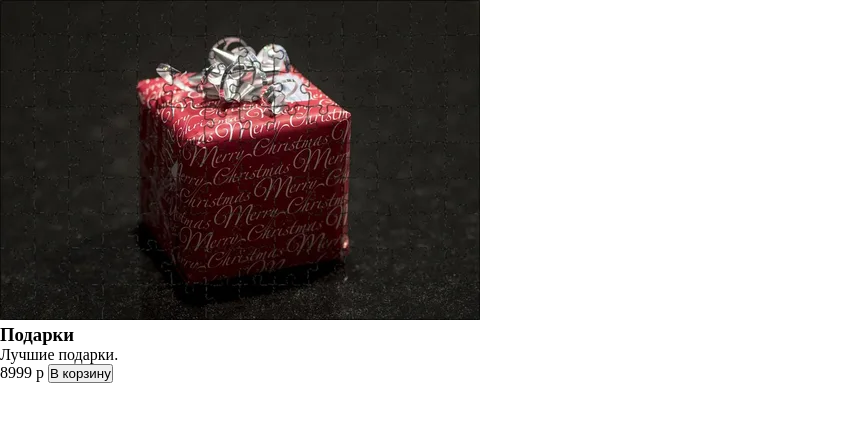
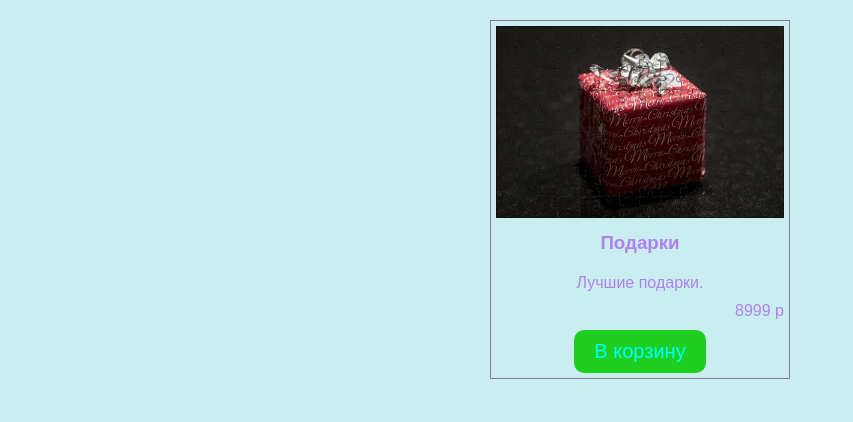
Before and after one commit to Fdeuh123/felenge, a plain HTML site: page АМИР/index.html in a window 1280 px wide. Shown: the whole page, without its empty margins (0-853 px from the left). Drawn offline with Linux system fonts and the light colour scheme.

Commit message:
Добавили стили

```diff
--- a/АМИР/style.css
+++ b/АМИР/style.css
@@ -3,3 +3,46 @@
   margin: 0;
   box-sizing: border-box;
 }
+body {
+  background-color: #c9edf1;
+  color: #af81eb;
+  font-family: Arial;
+}
+.card{
+  width: 300px;
+  border: 1px solid gray;
+  padding: 5px;
+  margin: 20px auto;
+  text-align: center;
+}
+img {
+  width: 100%;
+}
+h3 {
+  text-align: center;
+  margin-top: 10px;
+}
+p {
+  /* text-align: justify; */
+  margin-top: 20px;
+}
+span {
+  text-align: right;
+  display: block;
+  margin-top: 10px;
+}
+button {
+  display: inline-block;
+  margin-top: 10px;
+  padding: 10px 20px;
+  border-radius: 10px;
+  border: none;
+  background: #1fcf1f;
+  color: aqua;
+  font-size: 20px;
+  cursor: pointer;
+}
+button:hover {
+  background-color: azure;
+  border: 1px solid #ffdb3c;
+}
```
